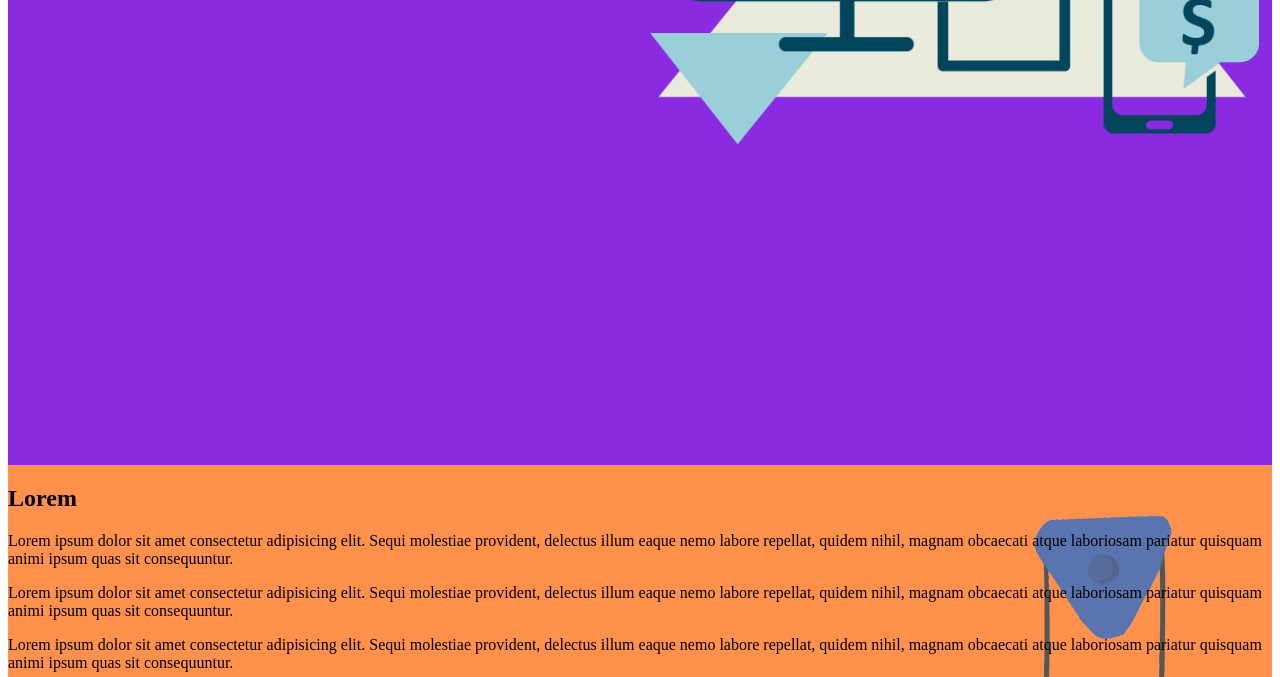
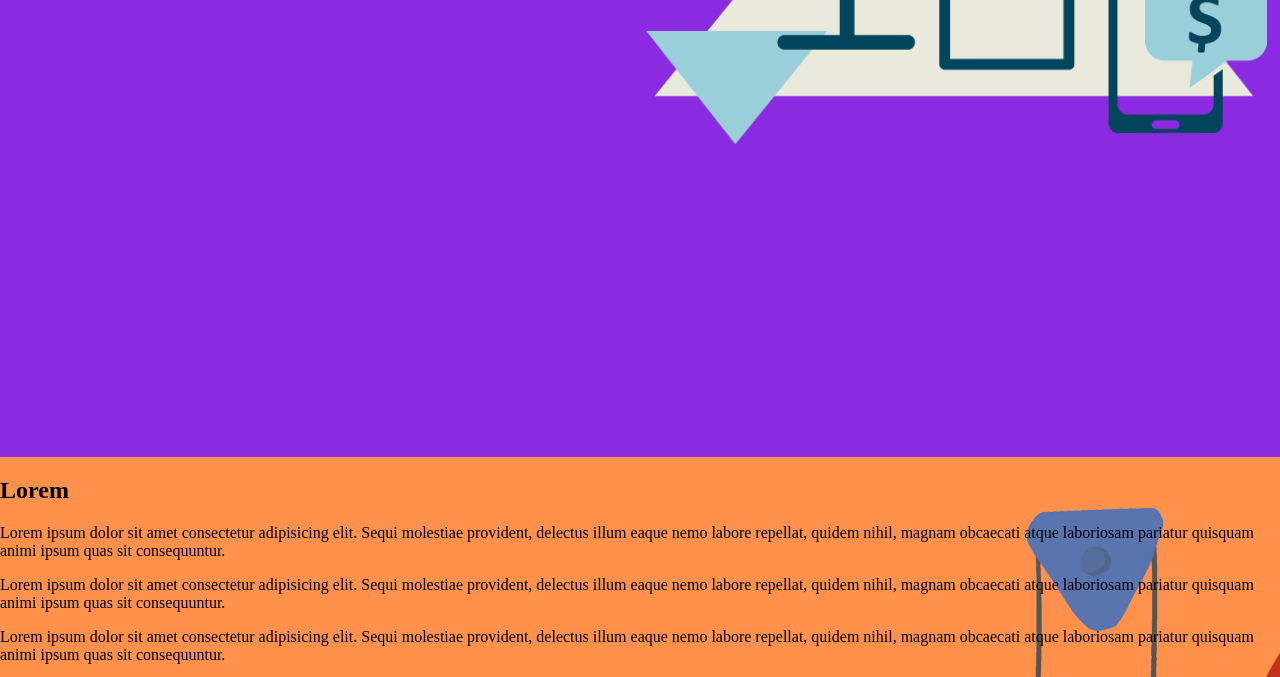
Before and after one commit to future4code/julian-f4bank2, a plain HTML site: page projeto-f4-bank/index.html in a window 1280 px wide. Shown: the part 423-1100 px from the top of the page. Drawn offline with Linux system fonts and the light colour scheme.

Commit message:
alteraçao css

```diff
--- a/projeto-f4-bank/styles.css
+++ b/projeto-f4-bank/styles.css
@@ -1,4 +1,3 @@
-<<<<<<< HEAD
 body{
     margin: 0;
 }
@@ -43,5 +42,3 @@ main{
     grid-row: 1 span;
 
 }
-=======
->>>>>>> f84a5dd67308dc4509abb211d8a907abd1acad29
```
